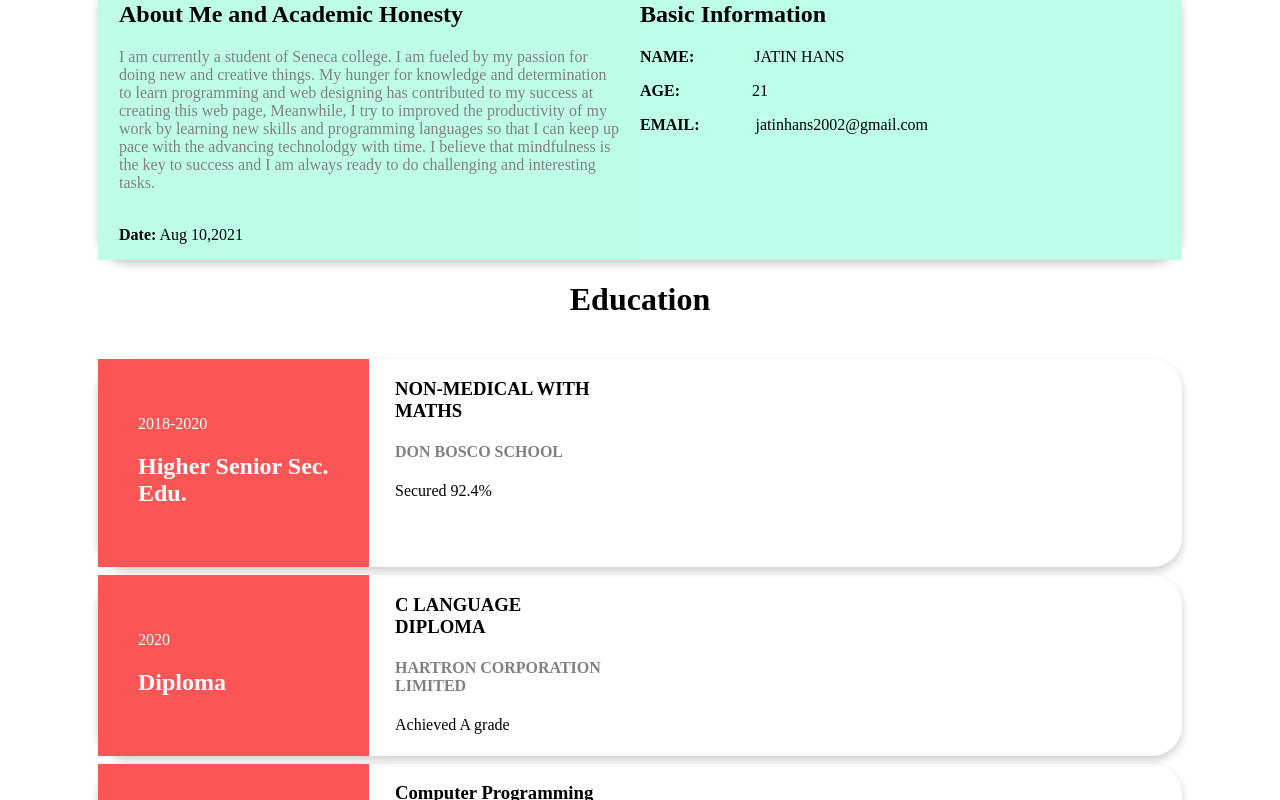
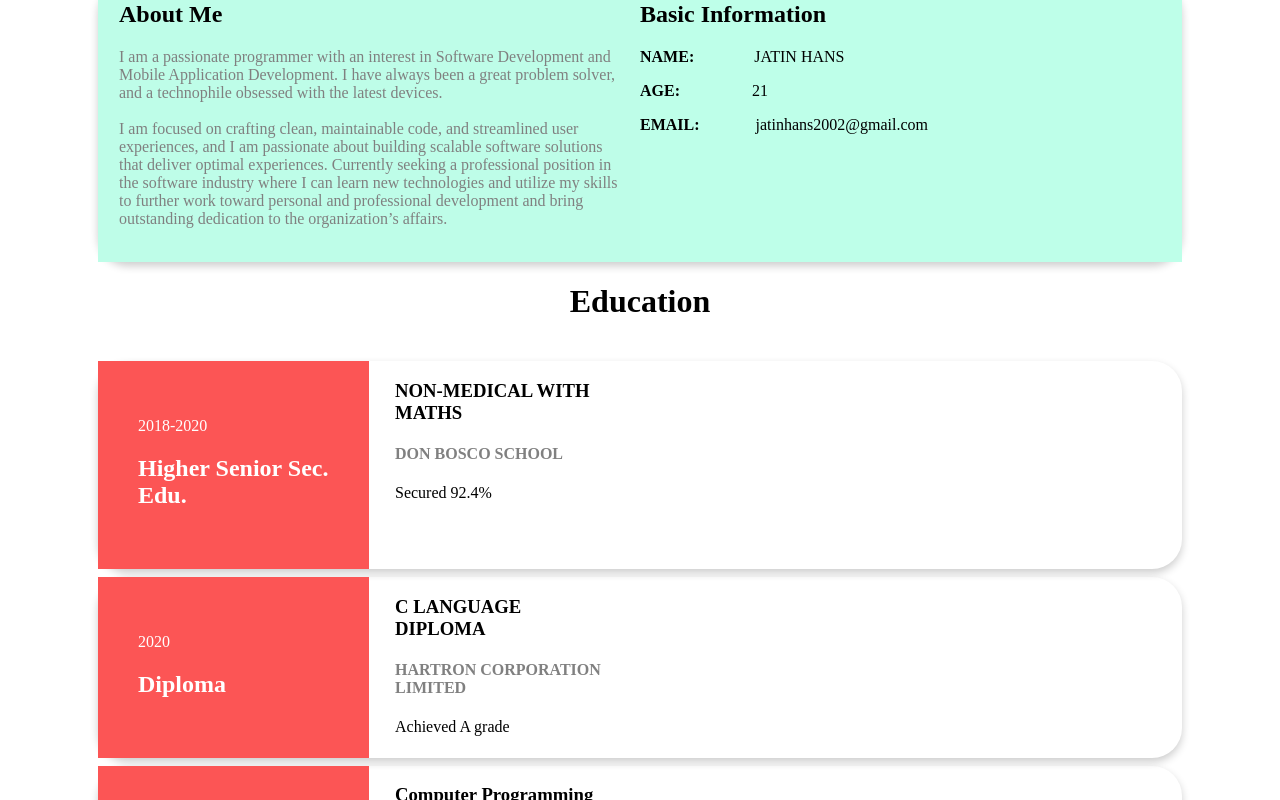
Before and after one commit to Jhans2/Jhans2.github.io, a plain HTML site: page index.html in a window 1280 px wide. Both pictures are taken after a click on the button "Resume". Shown: the part 776-1576 px from the top of the page. Drawn offline with nearby package versions, Linux system fonts and the light colour scheme.

Commit message:
Update index.html

```diff
--- a/index.html
+++ b/index.html
@@ -53,19 +53,12 @@
       <div class="row" style="text-align: left">
         <div class="card">
           <div class="container-left" id="new1">
-            <h2 id="my">About Me and Academic Honesty</h2>
+            <h2 id="my">About Me </h2>
             <p class="title">
-              I am currently a student of Seneca college. I am fueled by my
-              passion for doing new and creative things. My hunger for knowledge
-              and determination to learn programming and web designing has
-              contributed to my success at creating this web page, Meanwhile, I
-              try to improved the productivity of my work by learning new skills
-              and programming languages so that I can keep up pace with the
-              advancing technolodgy with time. I believe that mindfulness is the
-              key to success and I am always ready to do challenging and
-              interesting tasks. <br /><br />
+I am a passionate programmer with an interest in Software Development and Mobile Application Development. I have always been a great problem solver, and a technophile obsessed with the latest devices.
+<br /><br />
+I am focused on crafting clean, maintainable code, and streamlined user experiences, and I am passionate about building scalable software solutions that deliver optimal experiences. Currently seeking a professional position in the software industry where I can learn new technologies and utilize my skills to further work toward personal and professional development and bring outstanding dedication to the organization’s affairs. <br /><br />
             </p>
-            <p><b>Date:</b> Aug 10,2021</p>
           </div>
           <div class="container-right">
             <h2>Basic Information</h2>
```
